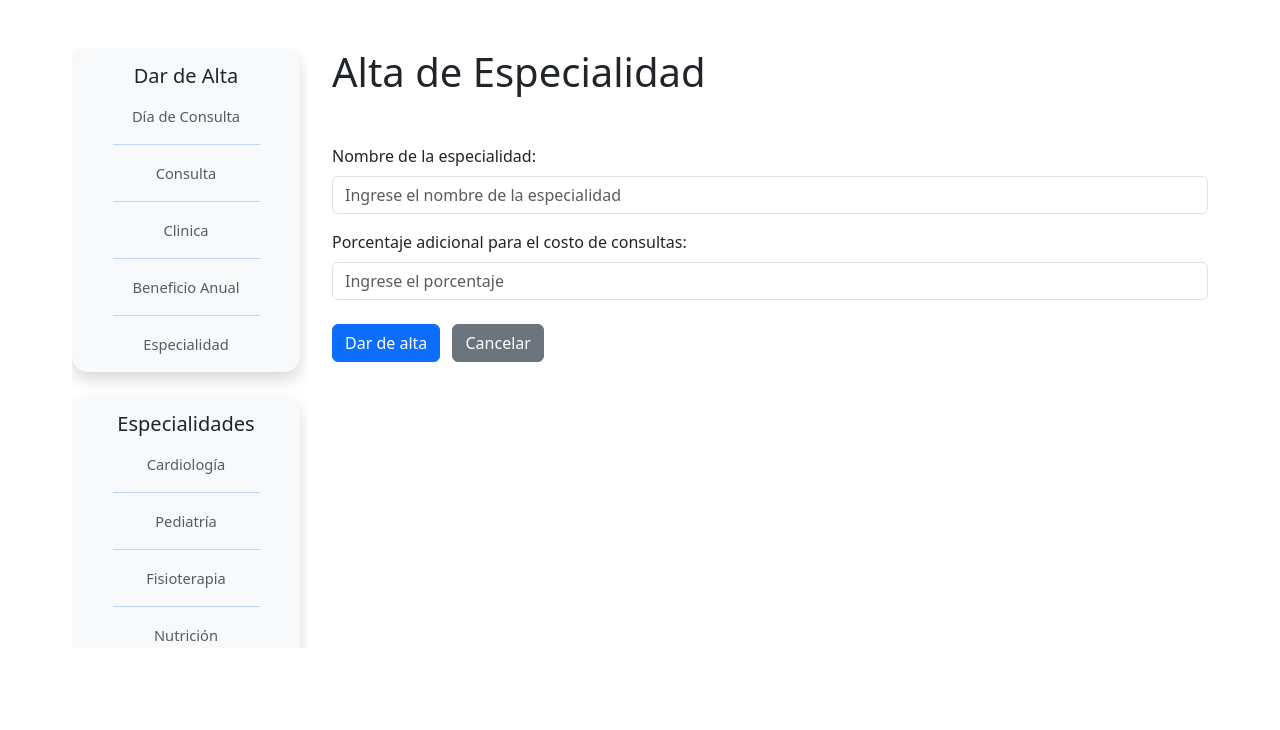
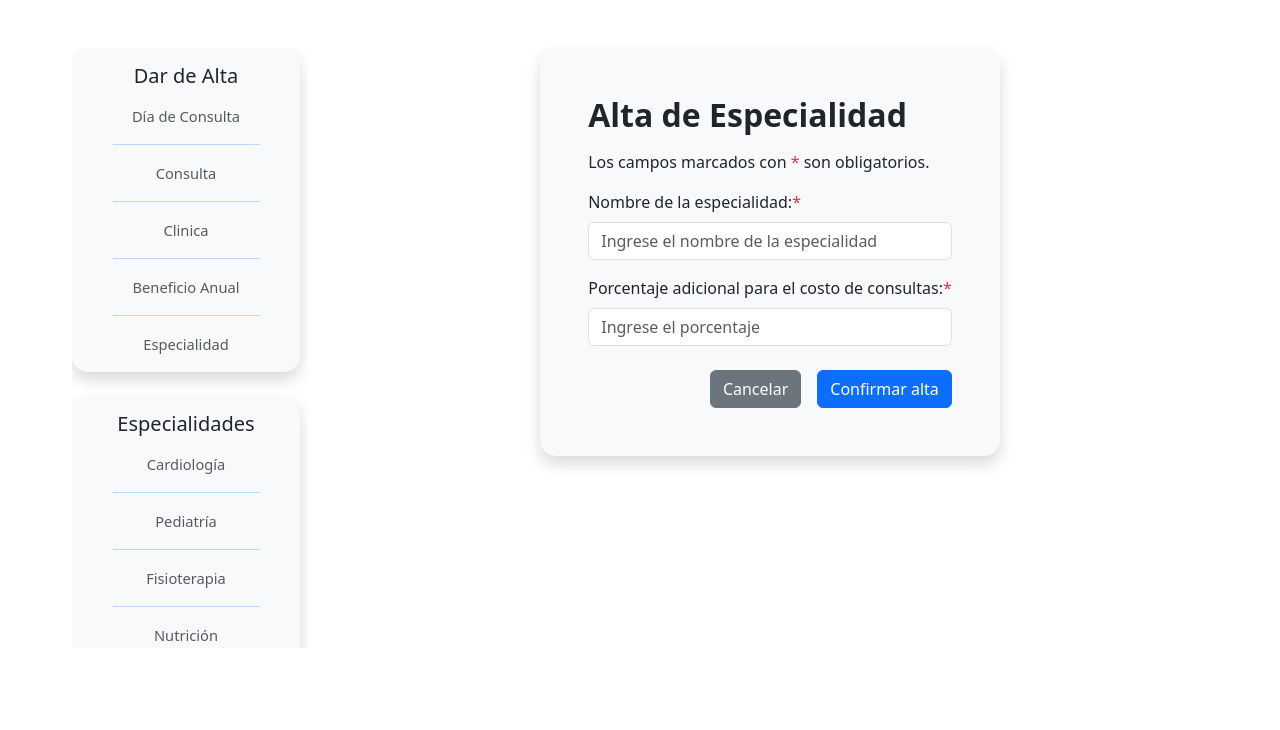
Before and after one commit to lukkyye/tprog, a web app: page /users/altaEspecialidadMedico.html in a window 1280 px wide. Shown: the part 70-800 px from the top of the page. Run offline with its HTML, style and script files only (its server is not run), Linux system fonts and the light colour scheme; data that the repository does not hold is empty.

Commit message:
Le doy el mismo formato a altaEsp, que las otras altas y cambio detalles

```diff
--- a/webapp/beneficioAnual/altaBeneficioAnualMedico.html
+++ b/webapp/beneficioAnual/altaBeneficioAnualMedico.html
@@ -141,7 +141,7 @@
         <section class="bg-light rounded-4 shadow p-4 p-sm-5 mx-auto"
                  style="max-width: 760px;">
 
-            <h1 class="h2 fw-bold mb-3">Alta de beneficio anual</h1>
+            <h1 class="h2 fw-bold mb-3">Alta de Beneficio Anual</h1>
 
             <p class="text-secondary">
                 Seleccioná un paciente e indicá los beneficios
--- a/webapp/clinica/altaClinicaMedico.html
+++ b/webapp/clinica/altaClinicaMedico.html
@@ -43,7 +43,7 @@
     </header>
 
     <main class="container panel-registro">
-        <h1 class="mb-3">Alta de clínica</h1>
+        <h1 class="mb-3">Alta de Clínica</h1>
 
         <p>
             Los campos marcados con
--- a/webapp/consultas/altaConsultaConfirmacion.html
+++ b/webapp/consultas/altaConsultaConfirmacion.html
@@ -40,10 +40,10 @@
                 text-center mx-auto"
          style="max-width: 760px;">
 
-    <h1 class="h2 fw-bold mb-4">Desea confirmar el alta de consulta</h1>
+    <h1 class="h2 fw-bold mb-4">Desea confirmar el Alta de Consulta</h1>
 	<form action="../home/indexMedico.html" method="get">
     <div class="alert alert-success">
-		<h2 class="mb-4">Datos de la consulta</h2>
+		<h2 class="mb-4">Datos de la Consulta</h2>
 		<p class="mb-1">
 		    <strong>Día de consulta:</strong> Cardiología - Lunes
 		</p>
--- a/webapp/consultas/altaConsultaMedico.html
+++ b/webapp/consultas/altaConsultaMedico.html
@@ -141,7 +141,7 @@
         <section class="bg-light rounded-4 shadow p-4 p-sm-5 mx-auto"
                  style="max-width: 760px;">
 
-            <h1 class="h2 fw-bold mb-3">Alta de consulta</h1>
+            <h1 class="h2 fw-bold mb-3">Alta de Consulta</h1>
 
             <p class="text-secondary">
                 Seleccioná un día de consulta y los datos de la consulta que quiera ingresar.
@@ -157,7 +157,7 @@
 
                 <div class="mb-3">
                     <label for="diaConsulta" class="form-label">
-                        Día de consulta <span class="text-danger">*</span>
+                        Día de Consulta <span class="text-danger">*</span>
                     </label>
 
                     <select id="diaConsulta" name="diaConsulta"
--- a/webapp/consultas/altaDiaConsultaMedico.html
+++ b/webapp/consultas/altaDiaConsultaMedico.html
@@ -142,10 +142,10 @@
     <div class="col-md-9 pe-5 d-flex flex-column gap-4">
         <section class="bg-light rounded-4 shadow p-4 p-sm-5 w-100">
 
-            <h1 class="h2 fw-bold mb-3">Alta Dia Consulta</h1>
+            <h1 class="h2 fw-bold mb-3">Alta de Día Consulta</h1>
 
             <p class="text-secondary">
-                Nuevo Dia de Consulta.
+                Nuevo Día de Consulta.
             </p>
 
             <p>
@@ -172,7 +172,7 @@
                 </div>
                 <div class="mb-3">
                     <label for="clinica" class="form-label">
-                        Clinica <span class="text-danger">*</span>
+                        Clínica <span class="text-danger">*</span>
                     </label>
 
                     <select id="clinica" name="clinica"
--- a/webapp/users/altaEspecialidadMedico.html
+++ b/webapp/users/altaEspecialidadMedico.html
@@ -137,16 +137,23 @@
 
         </div>
 <div class="col-md-9 pe-5 d-flex flex-column gap-4">
+	<section class="bg-light rounded-4 shadow p-4 p-sm-5 mx-auto"
+	style="max-width: 760px;">
 
-    <h1 class="mb-4">Alta de Especialidad</h1>
+    <h1 class="h2 fw-bold mb-3">Alta de Especialidad</h1>
 
+	<p>
+	    Los campos marcados con
+	    <span class="text-danger">*</span>
+	    son obligatorios.
+	</p>
 
     <form action="altaEspecialidadMedico.html" method="get">
 
         <div class="mb-3">
 
             <label for="nombreEspecialidad" class="form-label">
-                Nombre de la especialidad:
+                Nombre de la especialidad:<span class="text-danger">*</span>
             </label>
 
             <input type="text"
@@ -161,7 +168,7 @@
         <div class="mb-4">
 
             <label for="porcentaje" class="form-label">
-                Porcentaje adicional para el costo de consultas:
+                Porcentaje adicional para el costo de consultas:<span class="text-danger">*</span>
             </label>
 
             <input type="number"
@@ -175,17 +182,18 @@
         </div>
 
 
-        <button type="submit"
-                class="btn btn-primary">
-            Dar de alta
-        </button>
+		<div class="d-flex justify-content-end gap-3">
+		    <a href="../home/indexMedico.html"
+		       class="btn btn-secondary">
+		        Cancelar
+		    </a>
 
-        <a href="../home/indexMedico.html"
-           class="btn btn-secondary ms-2">
-            Cancelar
-        </a>
-
+			<button type="submit" class="btn btn-primary">
+			    Confirmar alta
+			</button>
+		</div>
     </form>
+	</section>
 </div>
 </main>
 
```
